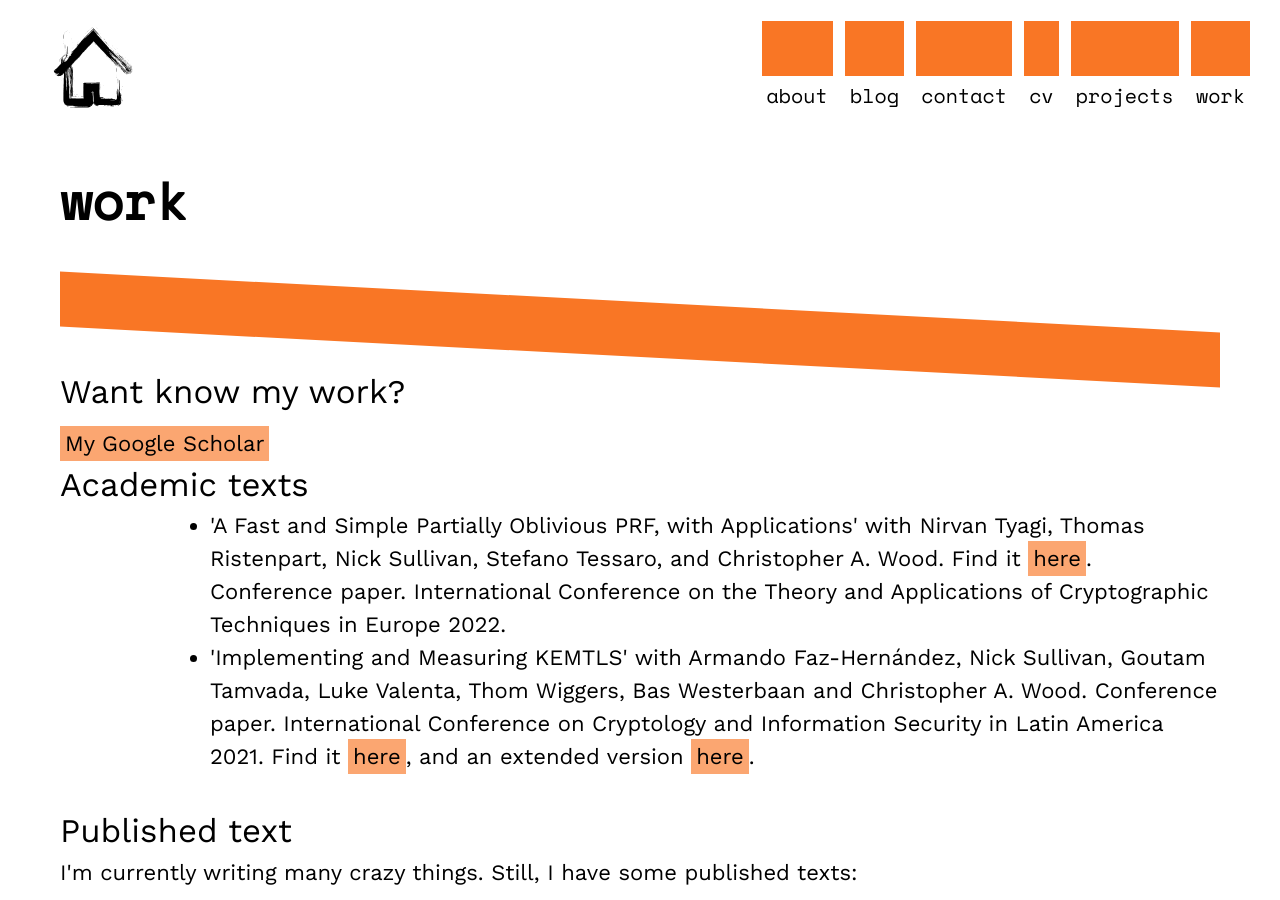
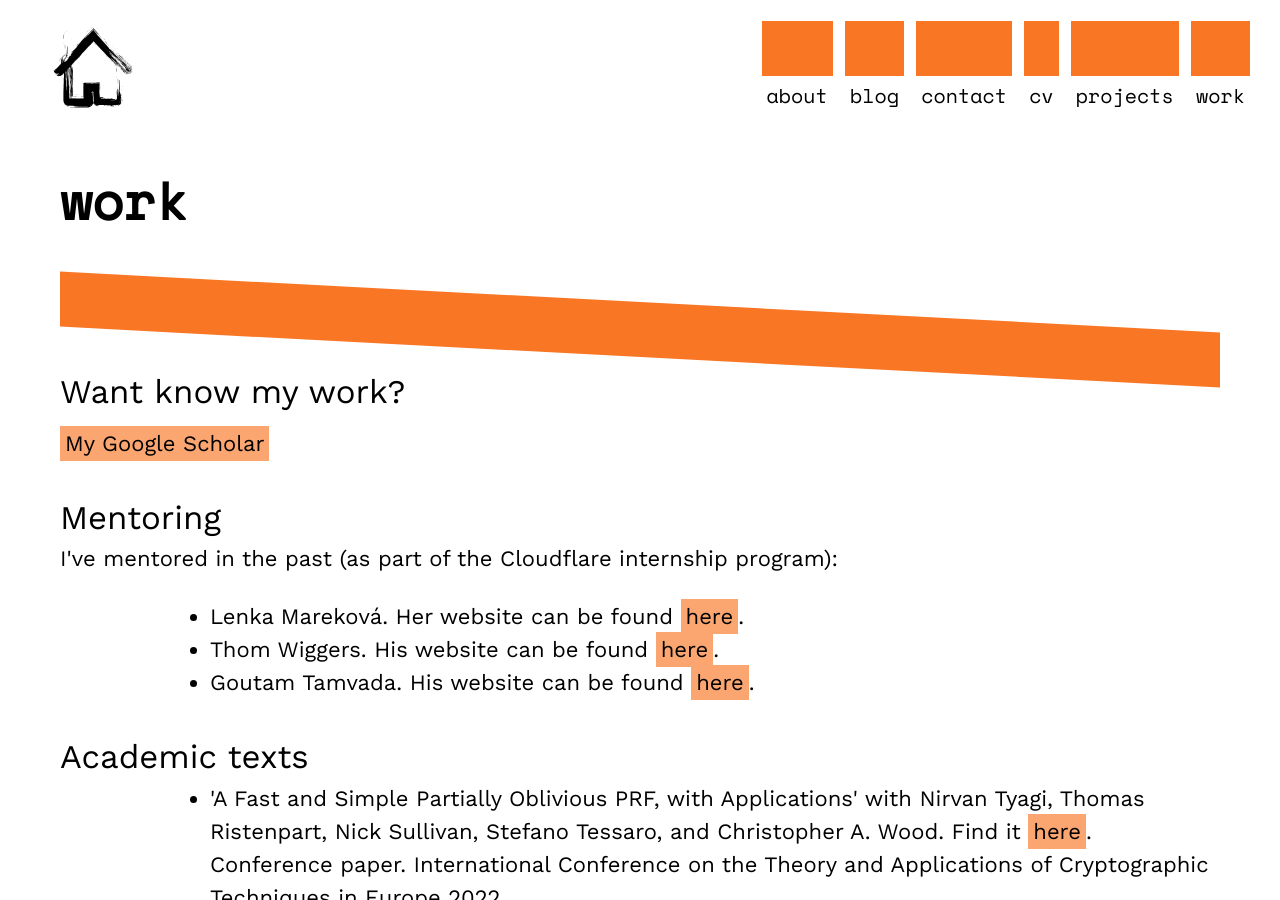
Before and after one commit to claucece/claucece.github.io, a Jekyll site: the page built from work.html, in a window 1280 px wide and 900 px high. Built offline with Jekyll 4.4.1, drawn with Linux system fonts in a browser that asks for light colours.

Commit message:
Mentoring

```diff
--- a/work.html
+++ b/work.html
@@ -13,6 +13,15 @@ tags: menu
 		<div>
 		  <p><a href="https://scholar.google.com/citations?user=hPm3PDIAAAAJ&hl=pt-PT&oi=ao">My Google Scholar</a></p>
 		</div>
+		<br>
+    <h2>Mentoring</h2>
+		<p>I've mentored in the past (as part of the Cloudflare internship program):
+    <ul class="centered-list">
+      <li>Lenka Mareková. Her website can be found <a href="https://pure.royalholloway.ac.uk/portal/en/persons/lenka-marekova(371a2632-c1c4-4866-8141-c4b99807d326).html" target="_blank">here</a>.</li>
+      <li>Thom Wiggers. His website can be found <a href="https://thomwiggers.nl/" target="_blank">here</a>.</li>
+      <li>Goutam Tamvada. His website can be found <a href="https://www.linkedin.com/in/goutam-tamvada-8153a91b2/?originalSubdomain=ca" target="_blank">here</a>.</li>
+		</ul>
+		<br>
     <h2>Academic texts</h2>
     <ul class="centered-list">
       <li>'A Fast and Simple Partially Oblivious PRF, with Applications' with Nirvan Tyagi, Thomas Ristenpart, Nick Sullivan, Stefano Tessaro, and Christopher A. Wood. Find it <a href="https://eprint.iacr.org/2021/864.pdf" target="_blank">here</a>. Conference paper. International Conference on the Theory and Applications of Cryptographic Techniques in Europe 2022.</li>
```
